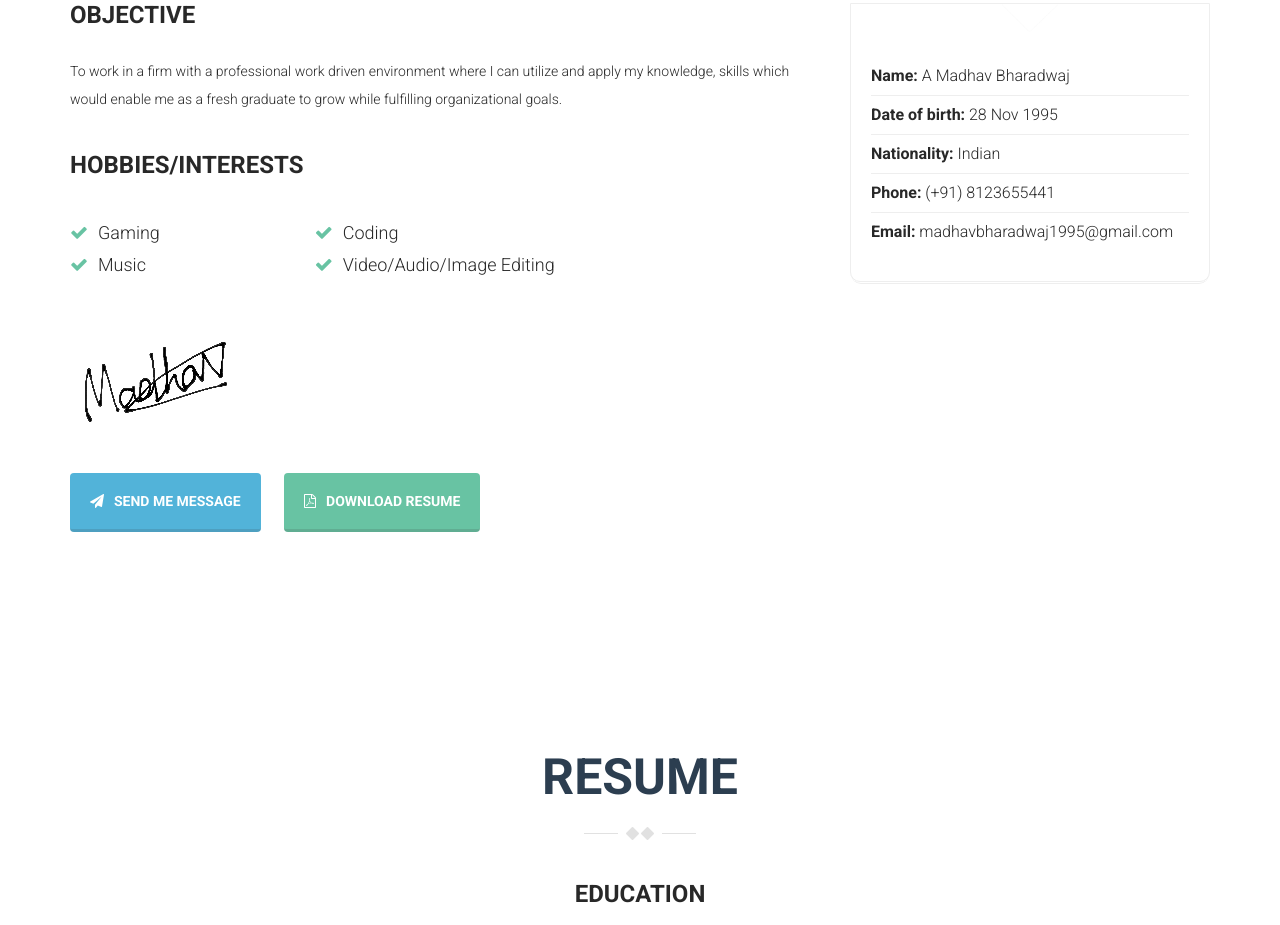
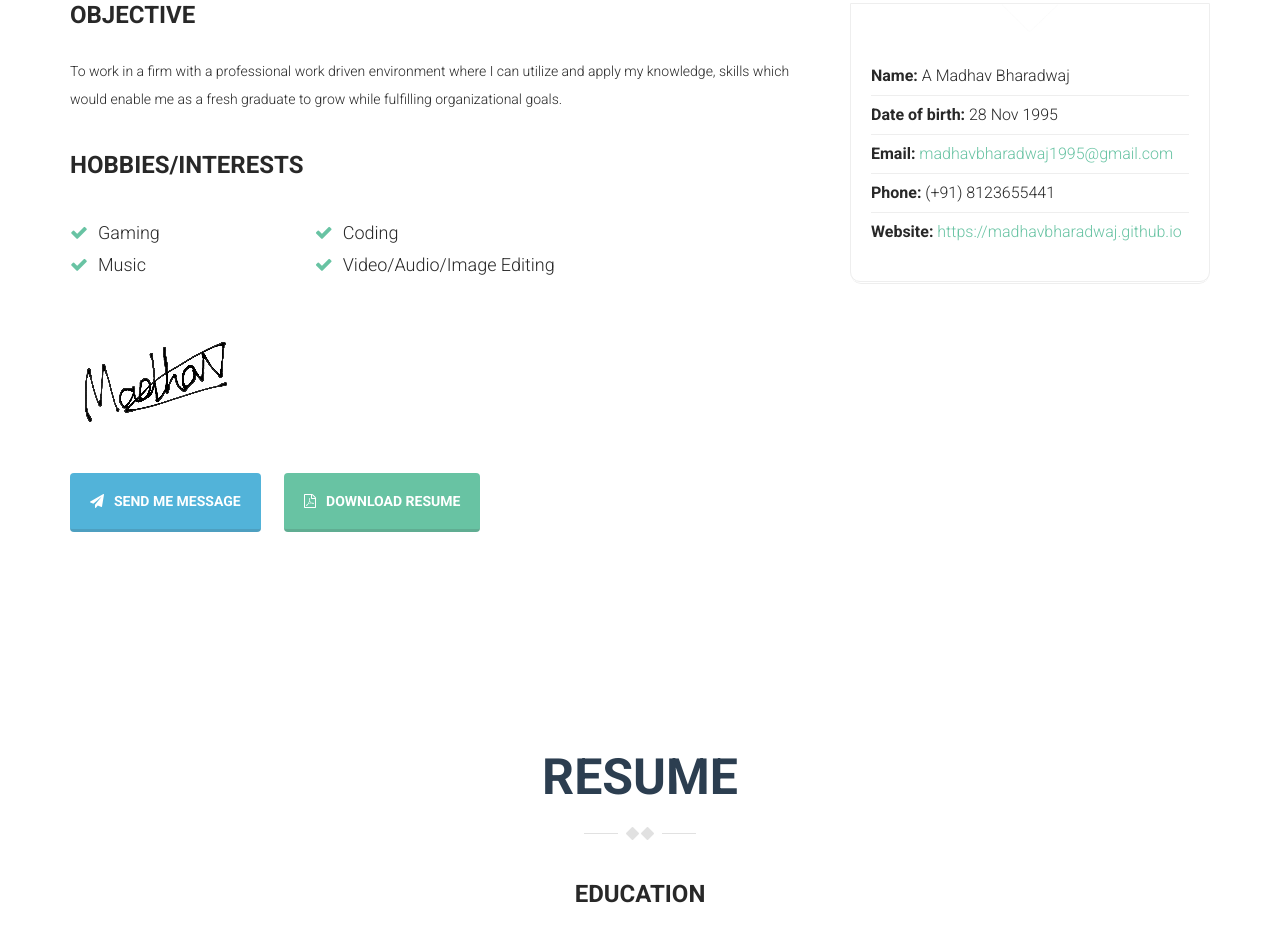
Before and after one commit to madhavbharadwaj/madhavbharadwaj.github.io, a plain HTML site: page index.html in a window 1280 px wide. Shown: the part 1109-2034 px from the top of the page. Drawn offline with Linux system fonts and the light colour scheme; some packages are replaced by stand-ins of ours; a script that the page names is missing; files whose address does not match are found by name.

Commit message:
email id and website added

```diff
--- a/index.html
+++ b/index.html
@@ -114,9 +114,10 @@
               <ul>
                 <li><strong>Name:</strong> A Madhav Bharadwaj</li>
                 <li><strong>Date of birth:</strong> 28 Nov 1995</li>
-                <li><strong>Nationality:</strong> Indian</li>
+				<li><strong>Email:</strong> <a href="mailto:madhavbharadwaj1995@gmail.com" target="_blank">madhavbharadwaj1995@gmail.com </a></li>
                 <li><strong>Phone:</strong> (+91) 8123655441</li>
-                <li><strong>Email:</strong> madhavbharadwaj1995@gmail.com</li>
+				<li><strong>Website:</strong> <a href="https://madhavbharadwaj.github.io" target="_blank"> https://madhavbharadwaj.github.io</a></li>
+
               </ul>
             </div>
           </div> <!-- col-md-4 -->
```
